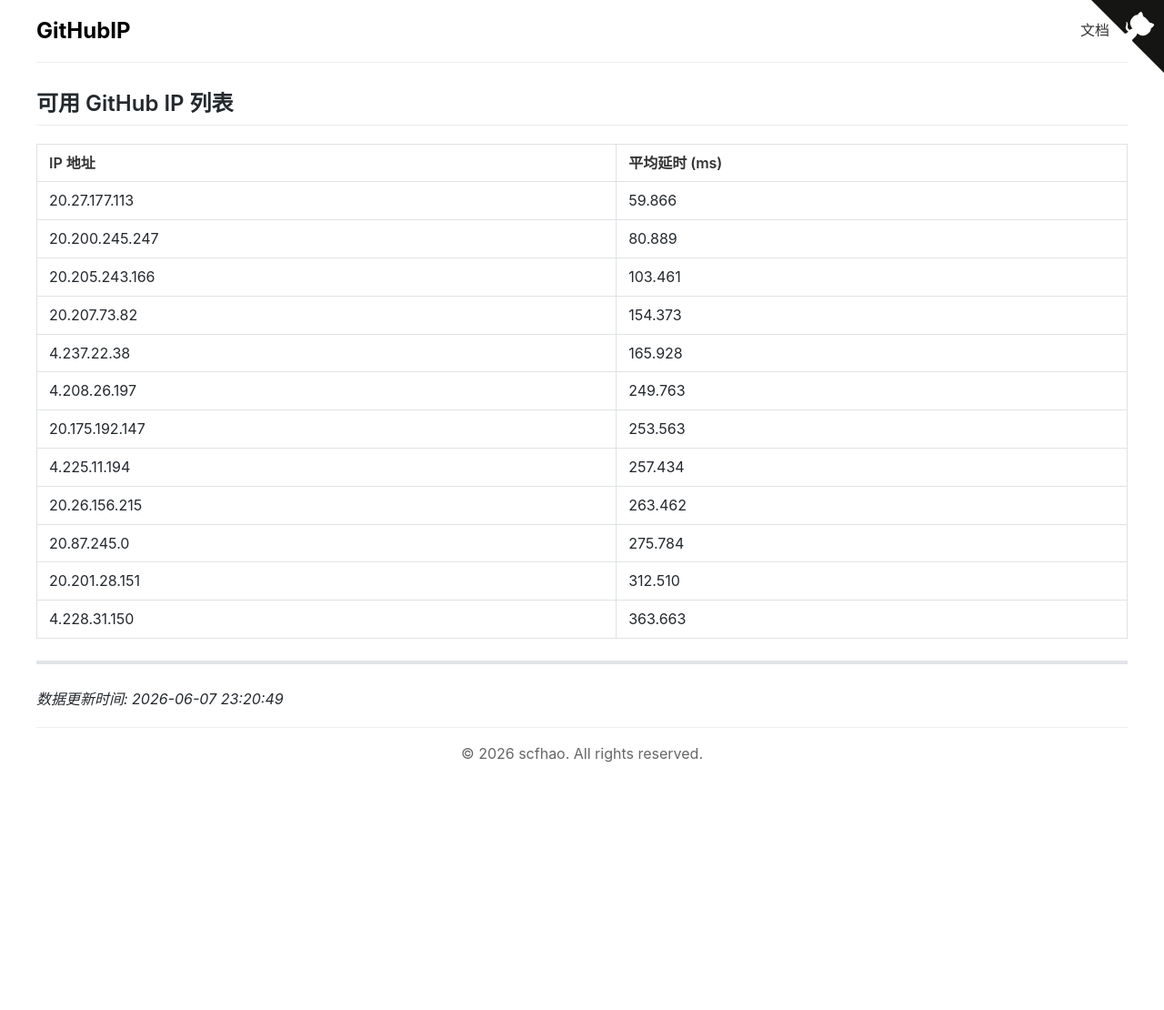
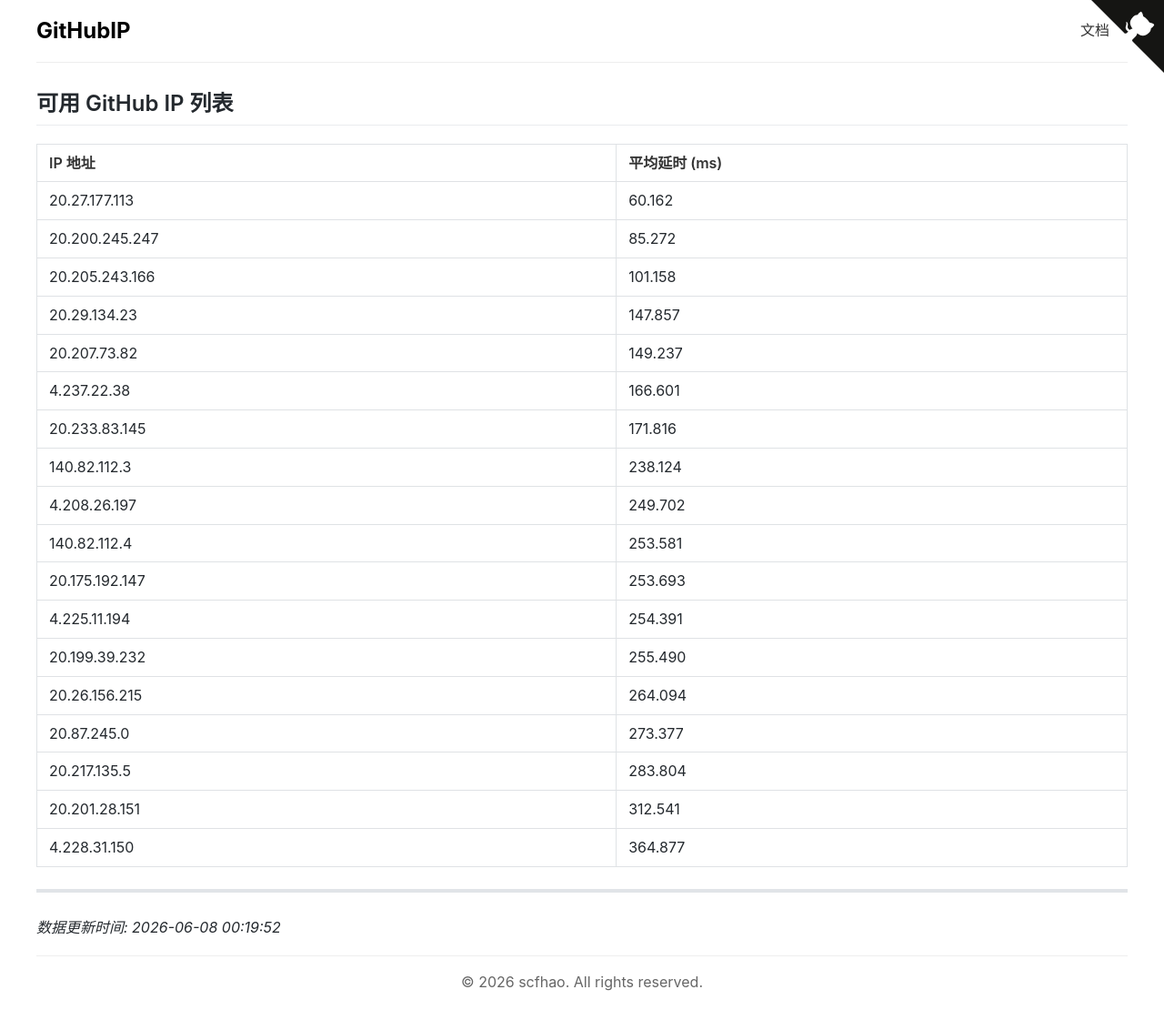
Before and after one commit to scfhao/GitHubIP, a Jekyll site: the page built from index.md, in a window 1280 px wide. Shown: the whole page at 91% size. Built offline with Jekyll 4.4.1, drawn with Linux system fonts in a browser that asks for light colours; before the commit the page ends 900 px from its top, so only the background shows below that.

Commit message:
自动脚本执行 - 2026-06-08 00:19:52

```diff
--- a/index.md
+++ b/index.md
@@ -1,26 +1,32 @@
 ---
 layout: home
 title: GitHub IP 列表
-date: 2026-06-07 23:20:49
+date: 2026-06-08 00:19:52
 ---
 
 ## 可用 GitHub IP 列表
 
 | IP 地址 | 平均延时 (ms) |
 |---------|--------------|
-| 20.27.177.113 | 59.866 |
-| 20.200.245.247 | 80.889 |
-| 20.205.243.166 | 103.461 |
-| 20.207.73.82 | 154.373 |
-| 4.237.22.38 | 165.928 |
-| 4.208.26.197 | 249.763 |
-| 20.175.192.147 | 253.563 |
-| 4.225.11.194 | 257.434 |
-| 20.26.156.215 | 263.462 |
-| 20.87.245.0 | 275.784 |
-| 20.201.28.151 | 312.510 |
-| 4.228.31.150 | 363.663 |
+| 20.27.177.113 | 60.162 |
+| 20.200.245.247 | 85.272 |
+| 20.205.243.166 | 101.158 |
+| 20.29.134.23 | 147.857 |
+| 20.207.73.82 | 149.237 |
+| 4.237.22.38 | 166.601 |
+| 20.233.83.145 | 171.816 |
+| 140.82.112.3 | 238.124 |
+| 4.208.26.197 | 249.702 |
+| 140.82.112.4 | 253.581 |
+| 20.175.192.147 | 253.693 |
+| 4.225.11.194 | 254.391 |
+| 20.199.39.232 | 255.490 |
+| 20.26.156.215 | 264.094 |
+| 20.87.245.0 | 273.377 |
+| 20.217.135.5 | 283.804 |
+| 20.201.28.151 | 312.541 |
+| 4.228.31.150 | 364.877 |
 
 ---
 
-*数据更新时间: 2026-06-07 23:20:49*
+*数据更新时间: 2026-06-08 00:19:52*
```
